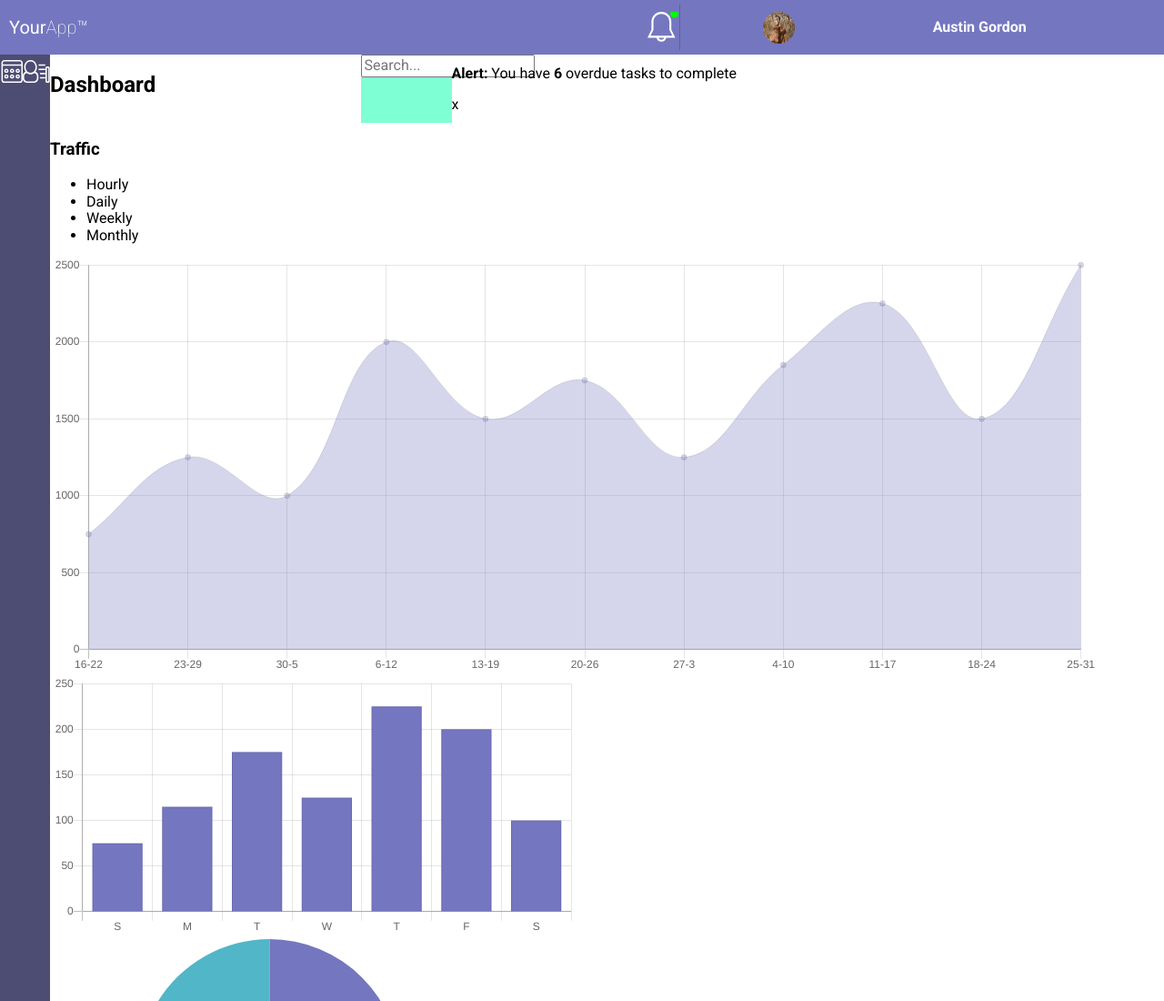
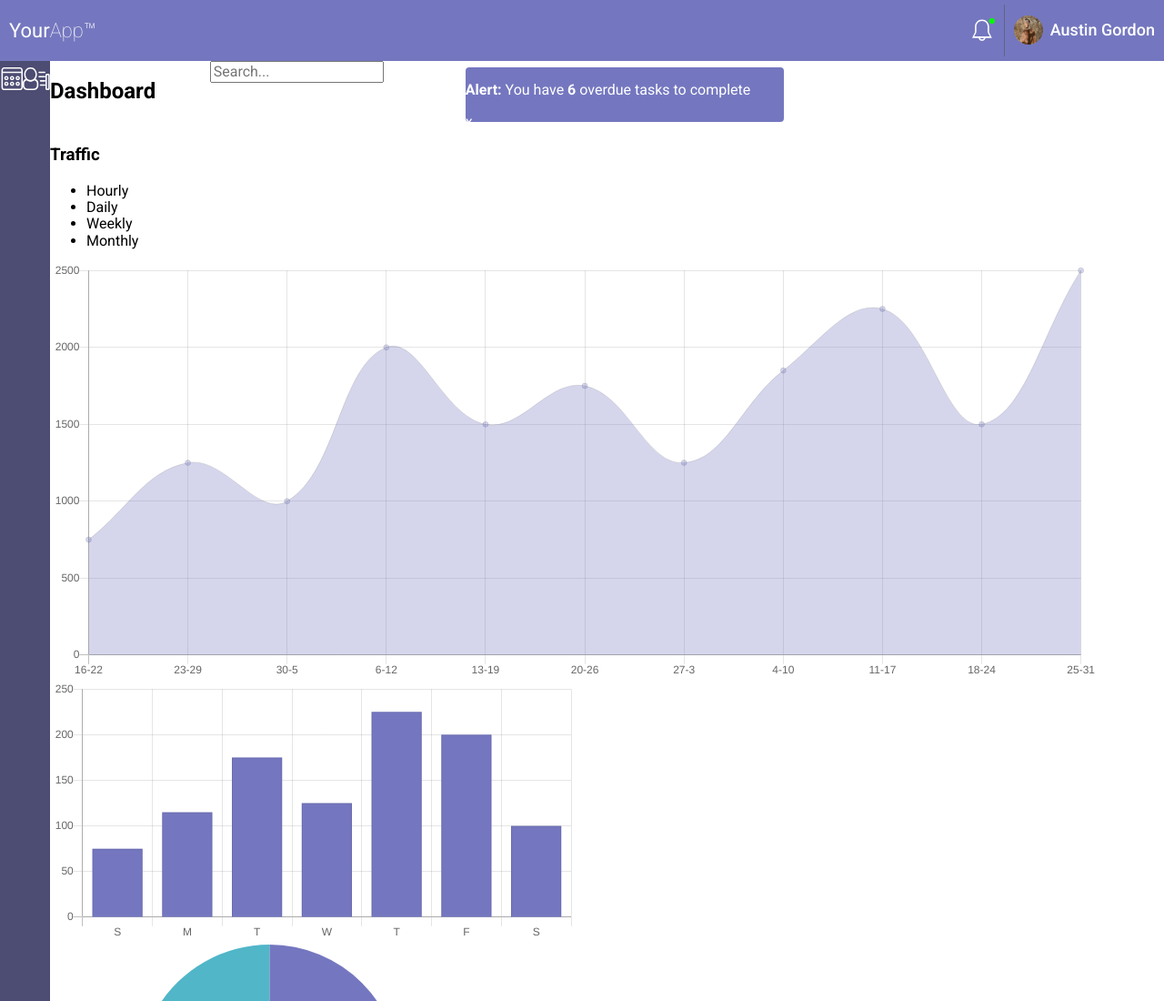
Before and after one commit to austincgordon/Techdegree-Project-7, a plain HTML site: page index.html in a window 1280 px wide. Shown: the top 1100 px of the page at 91% size. Drawn offline with nearby package versions, Linux system fonts and the light colour scheme.

Commit message:
Fixed Header/Nav
Fixed the header and nav elements to show up and scale correctly.

```diff
--- a/css/styles.css
+++ b/css/styles.css
@@ -21,7 +21,7 @@
 header {
 	grid-area: header;
 	display: grid;
-	grid-template-columns: 1.5fr 0.6fr 1.5fr;
+	grid-template-columns: 1.5fr 0.6fr auto;
 	grid-template-rows: auto;
 	background-color: #7477bf;
 	color: #ffffff;
@@ -34,18 +34,18 @@ header {
 
 .profile-img-container {
 	display: grid;
-	grid-template-columns: 0.3fr 1fr;
+	grid-template-columns: auto auto;
 	grid-template-rows: auto;
 	border-left: rgba(80, 78, 78, 0.5) 1px solid;
 	margin-top: 5px;
 	margin-bottom: 5px;
-	padding-left: 5px;
+	padding-left: 10px;
 }
 
 .profile-image {
 	border-radius: 50%;
-	width: 35px;
-	height: 35px;
+	width: 32px;
+	height: 32px;
 	align-self: center;
 	justify-self: end;
 }
@@ -54,7 +54,7 @@ header {
 	justify-self: start;
 	align-self: center;
 	padding-left: 10px;
-	font-size: 20px;
+	font-size: 22px;
 	font-weight: 100;
 }
 
@@ -62,7 +62,7 @@ header {
 	grid-area: navigation;
 	display: grid;
 	grid-template-columns: 1fr 1fr 1fr 1fr;
-	grid-template-rows: 40px;
+	grid-template-rows: 45px;
 	align-items: center;
 	justify-items: center;
 	background-color: #4d4c72;
@@ -70,8 +70,11 @@ header {
 
 .profile-name {
 	align-self: center;
-	justify-self: center;
-	font-size: 16px;
+	justify-self: end;
+	padding-left: 8px;
+	padding-right: 10px;
+	font-size: 18px;
+	font-weight: 500;
 }
 
 .main-container {
@@ -86,8 +89,8 @@ header {
 
 .dashboard {
 	display: grid;
-	grid-template-columns: 75px 1fr 1fr;
-	grid-template-rows: 75px 1fr 1fr;
+	grid-template-columns: 0.5fr 0.8fr 1fr;
+	grid-template-rows: 1fr;
 }
 
 .headline {
@@ -97,13 +100,18 @@ header {
 .dashboard-search {
 	width: 100px;
 	height: 75px;
-	background-color: aquamarine;
-	justify-self: end;
+	justify-self: stretch;
+	align-self: center;
 }
 
 .alert {
+	background-color: #7477bf;
+	color: white;
+	border-radius: 4px;
 	justify-self: stretch;
 	align-self: center;
+	height: 60px;
+	width: 350px;
 }
 
 /* SVG Styles */
@@ -116,8 +124,6 @@ header {
 }
 
 .bell {
-	width: 35px;
-	height: 35px;
 	align-self: center;
 	justify-self: end;
 	margin: 0;
--- a/index.html
+++ b/index.html
@@ -16,7 +16,7 @@
 	<body class="grid-container">
 		<header id="header">
 			<h1 class="app-title"><strong>Your</strong>App&trade;</h1>
-			<div class="bell">
+			<div class="bell" style="width: 35px; height: 35px">
 				<!-- Bell Icon -->
 				<?xml version="1.0" encoding="utf-8"?>
 				<!-- Generator: Adobe Illustrator 19.1.0, SVG Export Plug-In . SVG Version: 6.00 Build 0)  -->
@@ -25,11 +25,13 @@
 					id="Layer_1"
 					xmlns="http://www.w3.org/2000/svg"
 					xmlns:xlink="http://www.w3.org/1999/xlink"
-					x="0px"
-					y="0px"
-					viewBox="0 0 32 32"
+					x="0"
+					y="0"
+					viewBox="0 -7 45 45"
 					style="enable-background: new 0 0 32 32"
 					xml:space="preserve"
+					width="100%"
+					height="100%"
 				>
 					<g id="_x36__6_">
 						<g>
@@ -38,7 +40,7 @@
 								d="M24,18v-8c0-5.5-4.5-10-10-10S4,4.5,4,10v8l-4,8h9.1c0.5,2.3,2.5,4,4.9,4s4.4-1.7,4.9-4H28L24,18z M14,28
 			c-1.3,0-2.4-0.8-2.8-2h5.6C16.4,27.2,15.3,28,14,28z M3,24l3-6v-8c0-4.4,3.6-8,8-8s8,3.6,8,8v8l3,6H3z"
 							/>
-							<circle cx="27" cy="2" r="4" fill="lime" />
+							<circle cx="28" cy="2" r="4" fill="lime" />
 						</g>
 					</g>
 				</svg>
```
